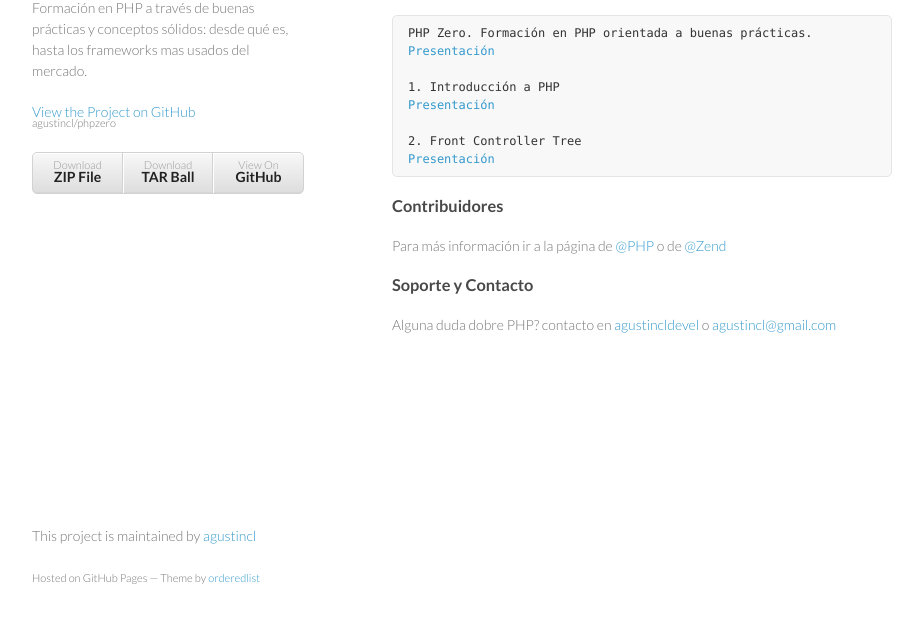
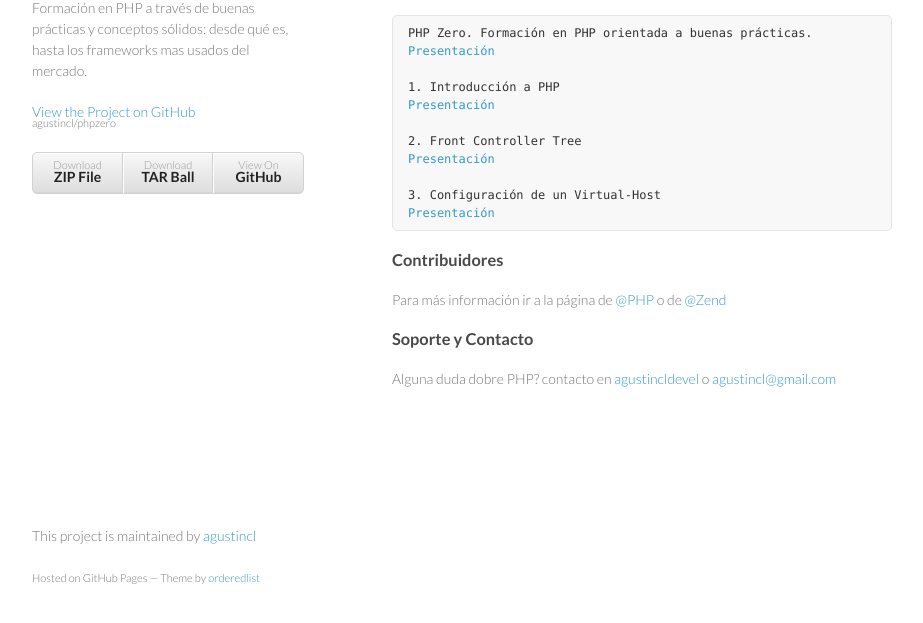
Before and after one commit to agustincl/phpzero, a website: page index.html in a window 1280 px wide. Shown: the part 143-766 px from the top of the page, without its empty margins (178-1101 px from the left). Drawn offline with Linux system fonts and the light colour scheme.

Commit message:
Añadido enlace a la presentación en index.html

```diff
--- a/index.html
+++ b/index.html
@@ -42,6 +42,9 @@ PHP Zero. Formación en PHP orientada a buenas prácticas.
 
 2. Front Controller Tree
 <a href="presentation/frontcontrollertree.html#/" class="user-mention" target="_blank">Presentación</a>
+
+3. Configuración de un Virtual-Host
+<a href="presentation/virtualhosts.html#/" class="user-mention" target="_blank">Presentación</a>
 </code></pre>
 
 
```
